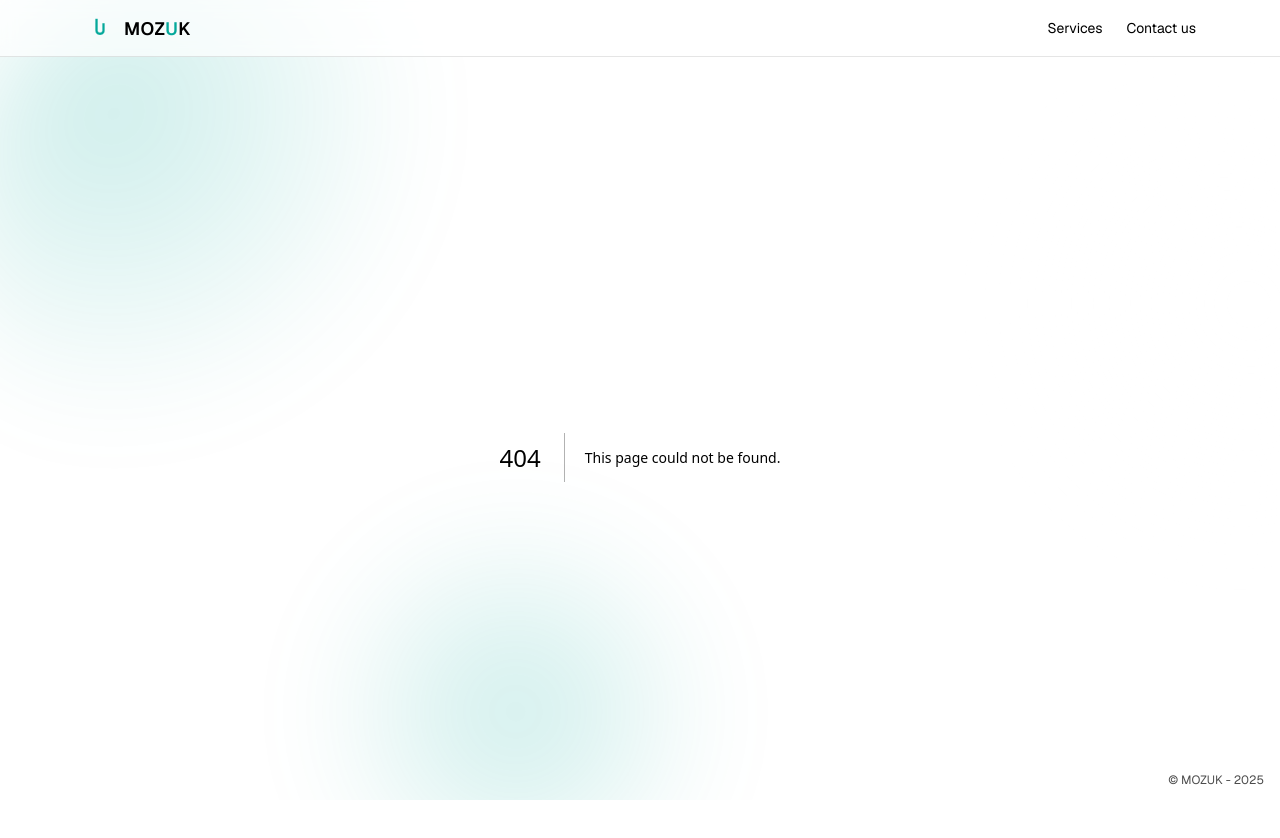
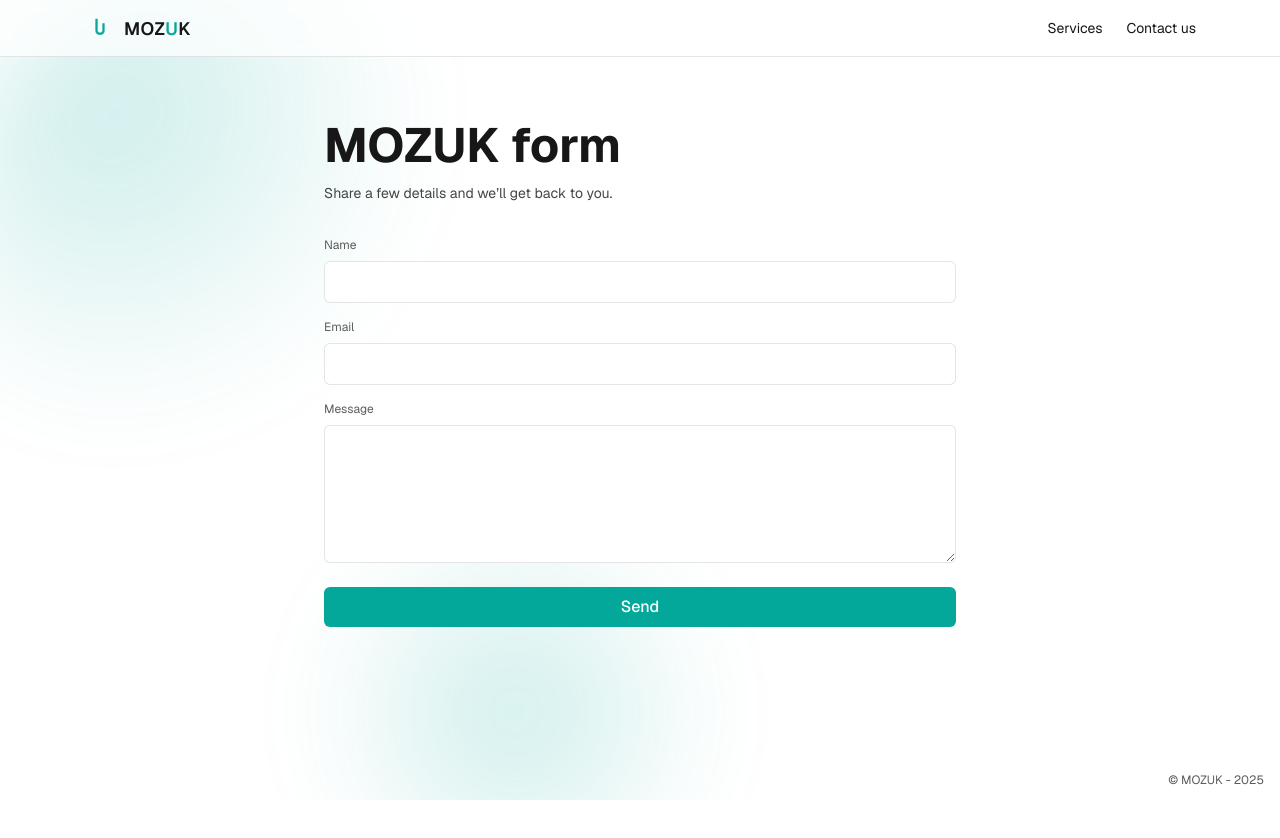
Before and after one commit to Drakhtar359/mozuk-site, a Next.js app in the folder apps/web/: page /mozuk-form in a window 1280 px wide. Before the commit this address had no page. Shown: the top 838 px of the page. After the commit the page ends 800 px from the top, so only its background shows below. Built offline with nearby package versions, Linux system fonts and the light colour scheme.

Commit message:
feat: add /mozuk-form page (basic contact form UI)

```diff
--- /dev/null
+++ b/apps/web/src/app/mozuk-form/page.tsx
@@ -0,0 +1,65 @@
+"use client";
+
+import { useState } from "react";
+
+export default function MozukForm() {
+  const [sent, setSent] = useState(false);
+
+  return (
+    <main className="mx-auto max-w-2xl px-5 py-16">
+      <h1 className="text-3xl sm:text-5xl font-bold">MOZUK form</h1>
+      <p className="mt-3 text-sm/6 opacity-80">
+        Share a few details and we’ll get back to you.
+      </p>
+
+      <form
+        className="mt-8 grid gap-4"
+        onSubmit={(e) => {
+          e.preventDefault();
+          setSent(true);
+        }}
+      >
+        <label className="grid gap-2">
+          <span className="text-xs opacity-70">Name</span>
+          <input
+            type="text"
+            name="name"
+            required
+            className="rounded-md border border-black/10 dark:border-white/10 bg-background px-3 py-2 outline-none focus:ring-2 focus:ring-[var(--brand)]"
+          />
+        </label>
+
+        <label className="grid gap-2">
+          <span className="text-xs opacity-70">Email</span>
+          <input
+            type="email"
+            name="email"
+            required
+            className="rounded-md border border-black/10 dark:border-white/10 bg-background px-3 py-2 outline-none focus:ring-2 focus:ring-[var(--brand)]"
+          />
+        </label>
+
+        <label className="grid gap-2">
+          <span className="text-xs opacity-70">Message</span>
+          <textarea
+            name="message"
+            rows={5}
+            required
+            className="rounded-md border border-black/10 dark:border-white/10 bg-background px-3 py-2 outline-none focus:ring-2 focus:ring-[var(--brand)]"
+          />
+        </label>
+
+        <button
+          type="submit"
+          className="mt-2 inline-flex items-center justify-center rounded-md bg-[var(--brand)] px-4 py-2 text-white font-medium hover:opacity-90 transition"
+        >
+          Send
+        </button>
+
+        {sent && (
+          <p className="text-sm text-[var(--brand)]">Thanks! We’ll be in touch.</p>
+        )}
+      </form>
+    </main>
+  );
+}
```
